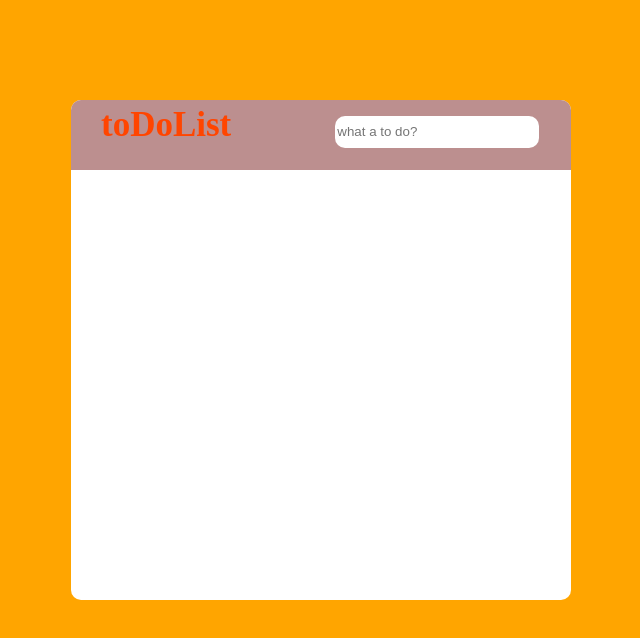
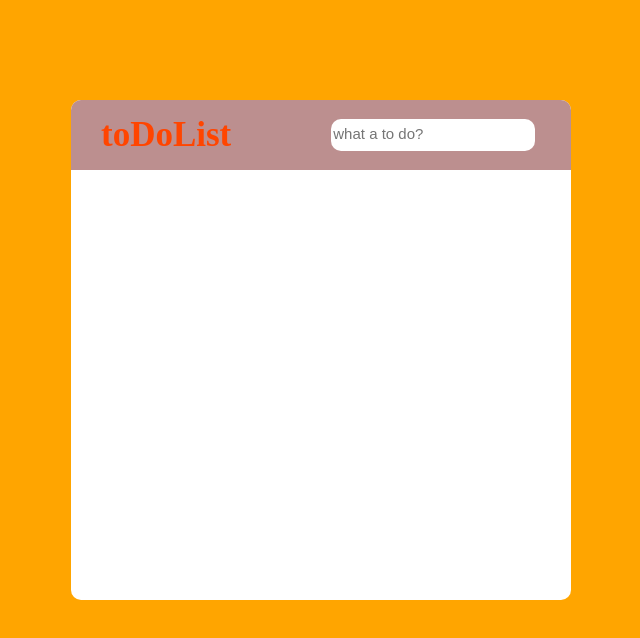
Before and after one commit to NoGeonHo/toDoList, a plain HTML site: page index.html in a window 1280 px wide. Shown: the whole page, without its empty margins (319-959 px from the left). Drawn offline with Linux system fonts and the light colour scheme.

Commit message:
iNitial Commit

```diff
--- a/style.css
+++ b/style.css
@@ -18,11 +18,12 @@ body {
 }
 
 .toDoForm {
+    display: flex;
     background-color: rosybrown;
     height: 70px;
-    line-height: 50px;
     border-top-left-radius: 10px;
     border-top-right-radius: 10px;
+    align-items: center;
 }
 
 .toDoForm label {
@@ -35,13 +36,19 @@ body {
 }
 
 .toDoForm input {
+    display: flex;
     border: none;
     outline: inherit;
     width: 200px;
     height: 30px;
     border-radius: 10px;
     margin-left: 100px;
+
     line-height: 70px;
+}
+
+.toDoForm input::placeholder {
+    font-size: 15px;
 }
 
 .main_screen .main_toDoList ul li {
@@ -57,4 +64,5 @@ body {
     border-radius: 50%;
     margin-left: 10px;
     padding: 0 auto;
+    outline: inherit;
 }
```
